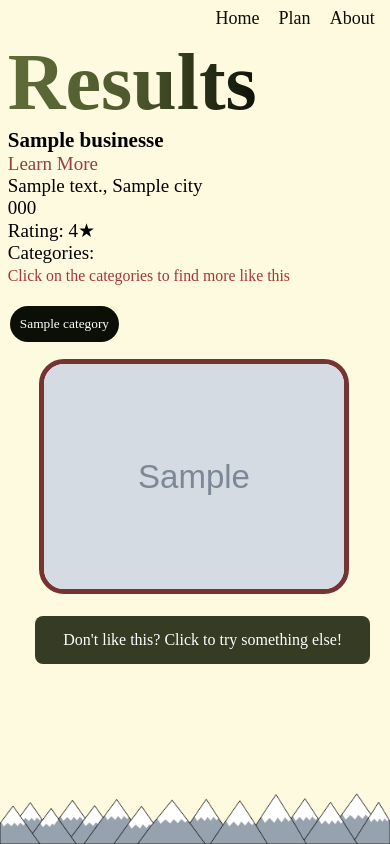
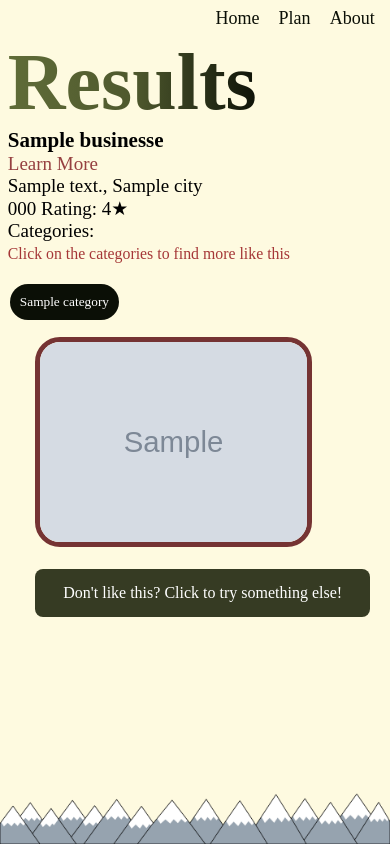
Before and after one commit to nihalcshah/ourcoffeetime, a Django app: page /results in a window 390 px wide. Run offline with Django 3.2, Linux system fonts and the light colour scheme; data comes from the database, SQL or seed files in the repository; both versions use the stored data as it was after the commit; grey boxes marked "Sample" are stand-in pictures; a database or web service that is not in the repository returns one stand-in record (values such as "Sample title"); data that the repository does not hold is empty; some web fonts are replaced.

Commit message:
More css changes

```diff
--- a/frontend/static/css/ourcoffeetime.css
+++ b/frontend/static/css/ourcoffeetime.css
@@ -131,11 +131,13 @@
       color: #0b0f06;
   }
 
-  @media screen and (max-width: 830px) {
+  @media only screen and (max-device-width: 900px) {
     .title{
         font-size: 40;
     }
-
+    .displayimage{
+      height: 200px;
+    }
 }
 
 .form{
--- a/frontend/templates/results.html
+++ b/frontend/templates/results.html
@@ -19,7 +19,7 @@
                     <a  style="color: rgb(150, 64, 64);" href="{{url}}">Learn More</a>
                     <br>
                     <span>{{address}}</span><br>
-                    <span>{{phone}}</span><br>
+                    <span>{{phone}}</span>
                     <span>Rating: {{rating}}★</span><br>
                     <span>Categories:</span><br>
                     <span style="color: rgb(165, 55, 55); font-size: smaller;">Click on the categories to find more like this</span>
```
Also changed, not shown: db.sqlite3.
